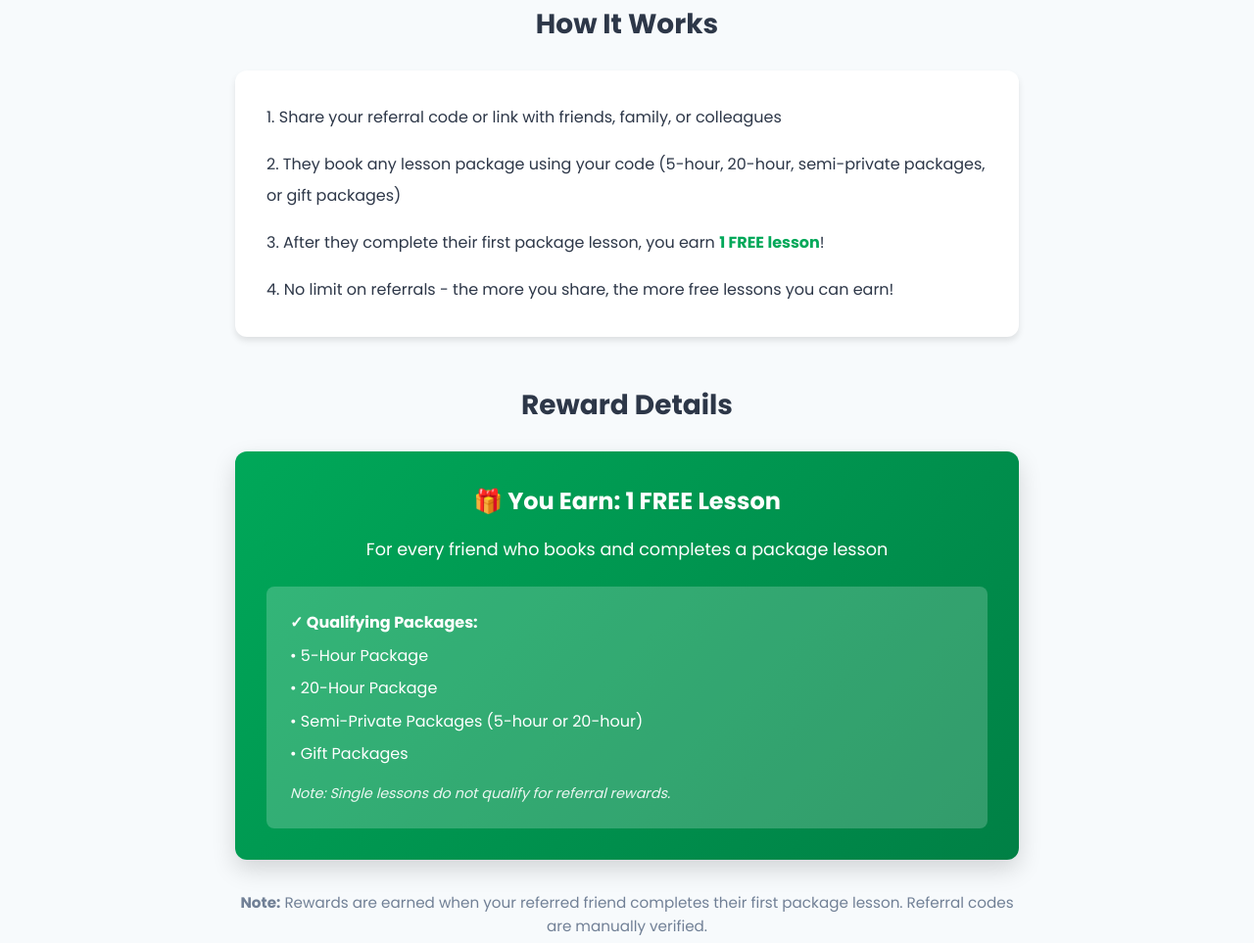
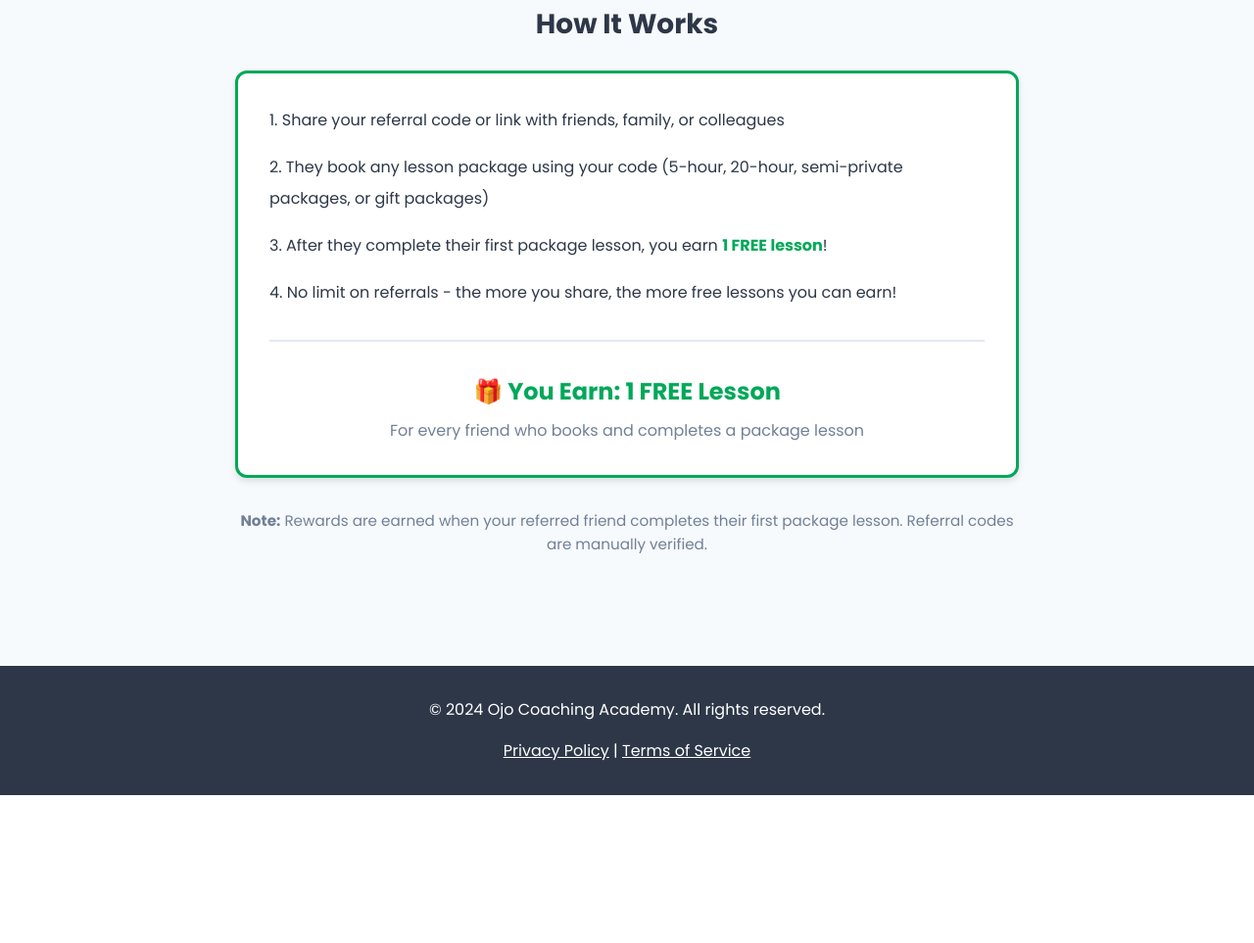
Before and after one commit to ojocoachingacademy-byte/ojocoachingacademy, a website: page referral.html in a window 1280 px wide. Shown: the part 1520-2483 px from the top of the page at 98% size. After the commit the page ends 2332 px from the top, so only its background shows below. Drawn offline with Linux system fonts and the light colour scheme.

Commit message:
Update referral page: remove reward details section, add green border to How It Works, move reward message to bottom

```diff
--- a/referral.html
+++ b/referral.html
@@ -89,31 +89,16 @@
             <!-- How It Works -->
             <div class="referral-card" style="margin-bottom: 3rem;">
                 <h2 style="font-size: 1.75rem; margin-bottom: 1.5rem; color: var(--text-dark); text-align: center;">How It Works</h2>
-                <div class="info-card" style="background: var(--white); padding: 2rem; border-radius: 12px; box-shadow: var(--shadow);">
+                <div class="info-card" style="background: var(--white); padding: 2rem; border-radius: 12px; box-shadow: var(--shadow); border: 3px solid var(--primary-color);">
                     <ol style="list-style-position: inside; padding: 0; line-height: 2;">
                         <li style="margin-bottom: 1rem;">Share your referral code or link with friends, family, or colleagues</li>
                         <li style="margin-bottom: 1rem;">They book any lesson package using your code (5-hour, 20-hour, semi-private packages, or gift packages)</li>
                         <li style="margin-bottom: 1rem;">After they complete their first package lesson, you earn <strong style="color: var(--primary-color);">1 FREE lesson</strong>!</li>
-                        <li style="margin-bottom: 0;">No limit on referrals - the more you share, the more free lessons you can earn!</li>
+                        <li style="margin-bottom: 1.5rem;">No limit on referrals - the more you share, the more free lessons you can earn!</li>
                     </ol>
-                </div>
-            </div>
-
-            <!-- Reward Details -->
-            <div class="referral-card">
-                <h2 style="font-size: 1.75rem; margin-bottom: 1.5rem; color: var(--text-dark); text-align: center;">Reward Details</h2>
-                <div class="info-card" style="background: linear-gradient(135deg, var(--primary-color) 0%, var(--primary-dark) 100%); color: var(--white); padding: 2rem; border-radius: 12px; box-shadow: var(--shadow-lg);">
-                    <h3 style="font-size: 1.5rem; margin-bottom: 1rem; text-align: center;">🎁 You Earn: 1 FREE Lesson</h3>
-                    <p style="text-align: center; font-size: 1.1rem; margin-bottom: 1.5rem;">For every friend who books and completes a package lesson</p>
-                    <div style="background: rgba(255, 255, 255, 0.2); padding: 1.5rem; border-radius: 8px; margin-top: 1.5rem;">
-                        <p style="margin-bottom: 0.5rem;"><strong>✓ Qualifying Packages:</strong></p>
-                        <ul style="list-style: none; padding: 0; margin: 0;">
-                            <li style="margin-bottom: 0.5rem;">• 5-Hour Package</li>
-                            <li style="margin-bottom: 0.5rem;">• 20-Hour Package</li>
-                            <li style="margin-bottom: 0.5rem;">• Semi-Private Packages (5-hour or 20-hour)</li>
-                            <li style="margin-bottom: 0;">• Gift Packages</li>
-                        </ul>
-                        <p style="margin-top: 1rem; margin-bottom: 0; font-size: 0.9rem; opacity: 0.9;"><em>Note: Single lessons do not qualify for referral rewards.</em></p>
+                    <div style="text-align: center; margin-top: 2rem; padding-top: 2rem; border-top: 2px solid var(--border-color);">
+                        <h3 style="font-size: 1.5rem; margin-bottom: 0.5rem; color: var(--primary-color);">🎁 You Earn: 1 FREE Lesson</h3>
+                        <p style="font-size: 1rem; color: var(--text-light); margin-bottom: 0;">For every friend who books and completes a package lesson</p>
                     </div>
                 </div>
                 <p style="text-align: center; margin-top: 2rem; color: var(--text-light); font-size: 0.95rem;">
```
